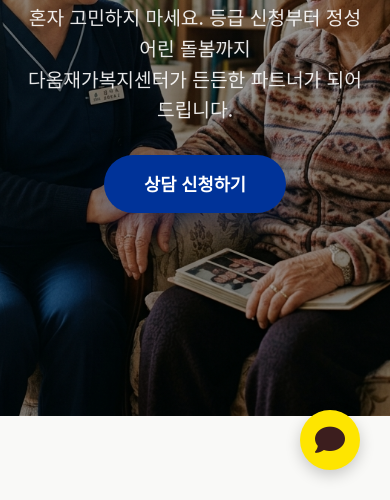
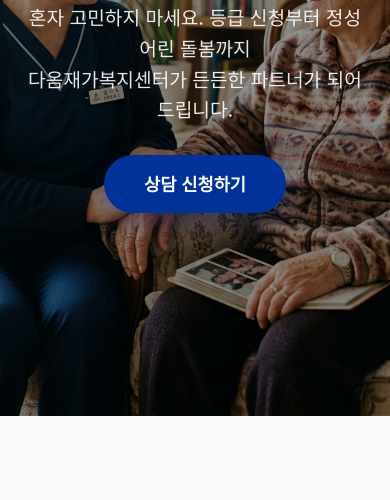
Before and after one commit to allonweb/daom-care-center, a plain HTML site: page index.html in a window 390 px wide. Shown: the part 344-844 px from the top of the page. Drawn offline with Linux system fonts and the light colour scheme.

Commit message:
chore: remove floating kakao icon

```diff
--- a/index.html
+++ b/index.html
@@ -253,11 +253,6 @@
         </div>
     </footer>
 
-    <!-- Floating Kakao -->
-    <a href="https://open.kakao.com/o/sExampleLink" class="floating-kakao" target="_blank" title="실시간 카톡 상담">
-        <i class="fas fa-comment"></i>
-    </a>
-
     <!-- JS -->
     <script src="script.js"></script>
 </body>
--- a/style.css
+++ b/style.css
@@ -479,9 +479,6 @@ footer {
     .form-container {
         padding: 30px;
     }
-    .floating-kakao {
-        display: flex; /* Show only on mobile */
-    }
     #consult-form, #recruitment-form {
         display: none;
     }
```
